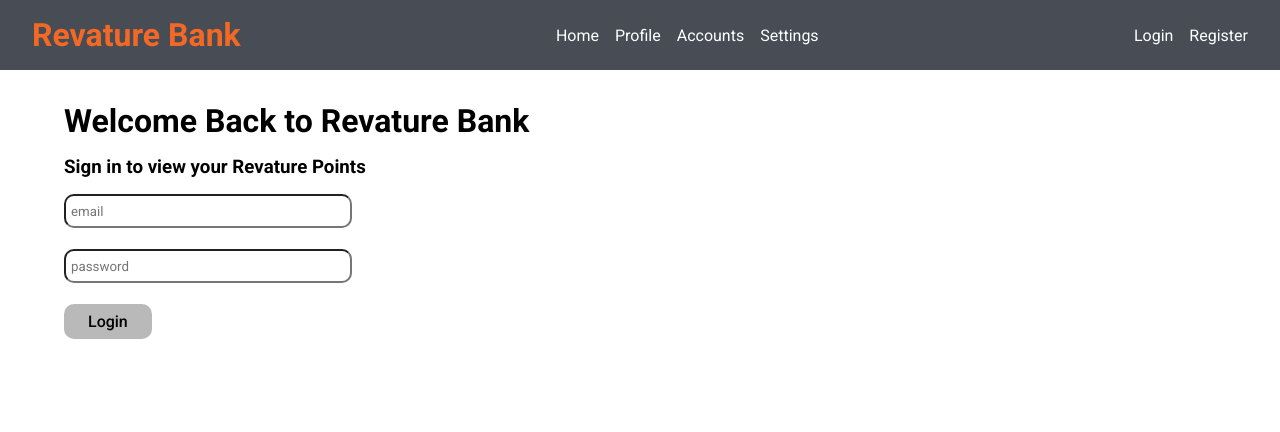
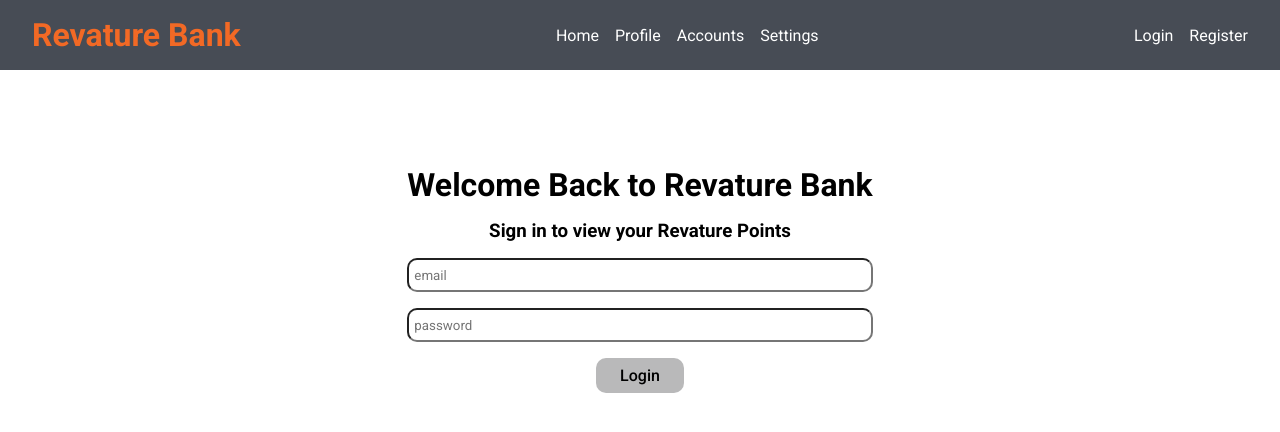
Before and after one commit to ThachK/project2, a React (Create React App) app in the folder banking-app/: page /login in a window 1280 px wide. Shown: the top 432 px of the page. Built offline with nearby package versions, Linux system fonts and the light colour scheme.

Commit message:
Styled Login

```diff
--- a/banking-app/src/features/login/Login.css
+++ b/banking-app/src/features/login/Login.css
@@ -1,19 +1,17 @@
-.login{
-    display: flex;
+.login {
+	margin-top: 3rem;
 	flex-direction: column;
 	justify-content: center;
+	display: flex;
 	align-items: center;
-
+	justify-content: space-between;
+	padding: 1rem;
+	text-align: center;
 }
-
-input{
-    height: 25px;
-    margin-bottom: 5px;
-    margin-left: auto;
-    margin-right:auto;
-    width: 25%;
+input {
+	height: 1rem;
+	width: 100%;
 	border-radius: 10px;
 	padding: 15px;
 	padding-left: 5px;
-
 }
--- a/banking-app/src/index.css
+++ b/banking-app/src/index.css
@@ -48,3 +48,8 @@ body {
 .capitalize {
 	text-transform: capitalize;
 }
+
+.center {
+	display: flex;
+	justify-content: center;
+}
--- a/banking-app/src/pages/Login.tsx
+++ b/banking-app/src/pages/Login.tsx
@@ -1,68 +1,77 @@
-import axios from 'axios';
-import React, { useState } from 'react'
-import { useNavigate } from 'react-router-dom';
-import Button from '../features/ui/Button/Button';
+import axios from "axios";
+import React, { useState } from "react";
+import { useNavigate } from "react-router-dom";
+import Button from "../features/ui/Button/Button";
 import "../features/login/Login.css";
 
 const Login: React.FC<any> = () => {
-
 	const user = {
-        id:0,
+		id: 0,
 		email: "",
-        password: ""
-    }
+		password: "",
+	};
 
 	const [email, setEmail] = useState("");
 	const [password, setPassword] = useState("");
 
 	const navigate = useNavigate();
 
-    const gatherInput = (input:any) => {
-        if(input.target.name === "email"){
-            setEmail(input.target.value)
-        }else{
-            setPassword(input.target.value)
+	const gatherInput = (input: any) => {
+		if (input.target.name === "email") {
+			setEmail(input.target.value);
+		} else {
+			setPassword(input.target.value);
 		}
-    }
-
+	};
 
 	const login = async () => {
-        const response = await axios.post("http//localhost:5000/auth", {email, password})
+		const response = await axios.post("http//localhost:5000/auth", {
+			email,
+			password,
+		});
 
-        if(response.status === 202) {
-            console.log(response)
+		if (response.status === 202) {
+			console.log(response);
 
 			user.id = response.data.id;
 			user.email = response.data.email;
 			user.password = response.data.password;
-
 		}
 
-        if(user.id > 0){
-            navigate("")
+		if (user.id > 0) {
+			navigate("");
 		}
-
-    }
+	};
 
 	return (
-    <div className="Login">
+		<div className="login">
 			<div className="container flex-column">
 				<h1>Welcome Back to Revature Bank</h1>
 				<h3>Sign in to view your Revature Points</h3>
-
-            <div className="input-container">
-                <input type="text" name="email" placeholder="email" onChange={gatherInput} />
+				<div>
+					<input
+						type="text"
+						name="email"
+						placeholder="email"
+						onChange={gatherInput}
+					/>
 				</div>
-
-            <div className="input-container">
-                <input type="password" name="password" placeholder="password" onChange={gatherInput}/>
+				<div>
+					<input
+						type="password"
+						name="password"
+						placeholder="password"
+						onChange={gatherInput}
+					/>
 				</div>
-
-            <Button className="btn">Login</Button>
-
+				<div className="center">
+					<Button className="btn" onClick={login}>
+						Login
+					</Button>
 				</div>
 			</div>
-  )
-}
+		</div>
+	);
+};
 
-export default Login
+export default Login;
```
Also changed, not shown: 1 other file (tests, documents, lock files or other folders). Lines whose indentation alone changed are shown as unchanged.
